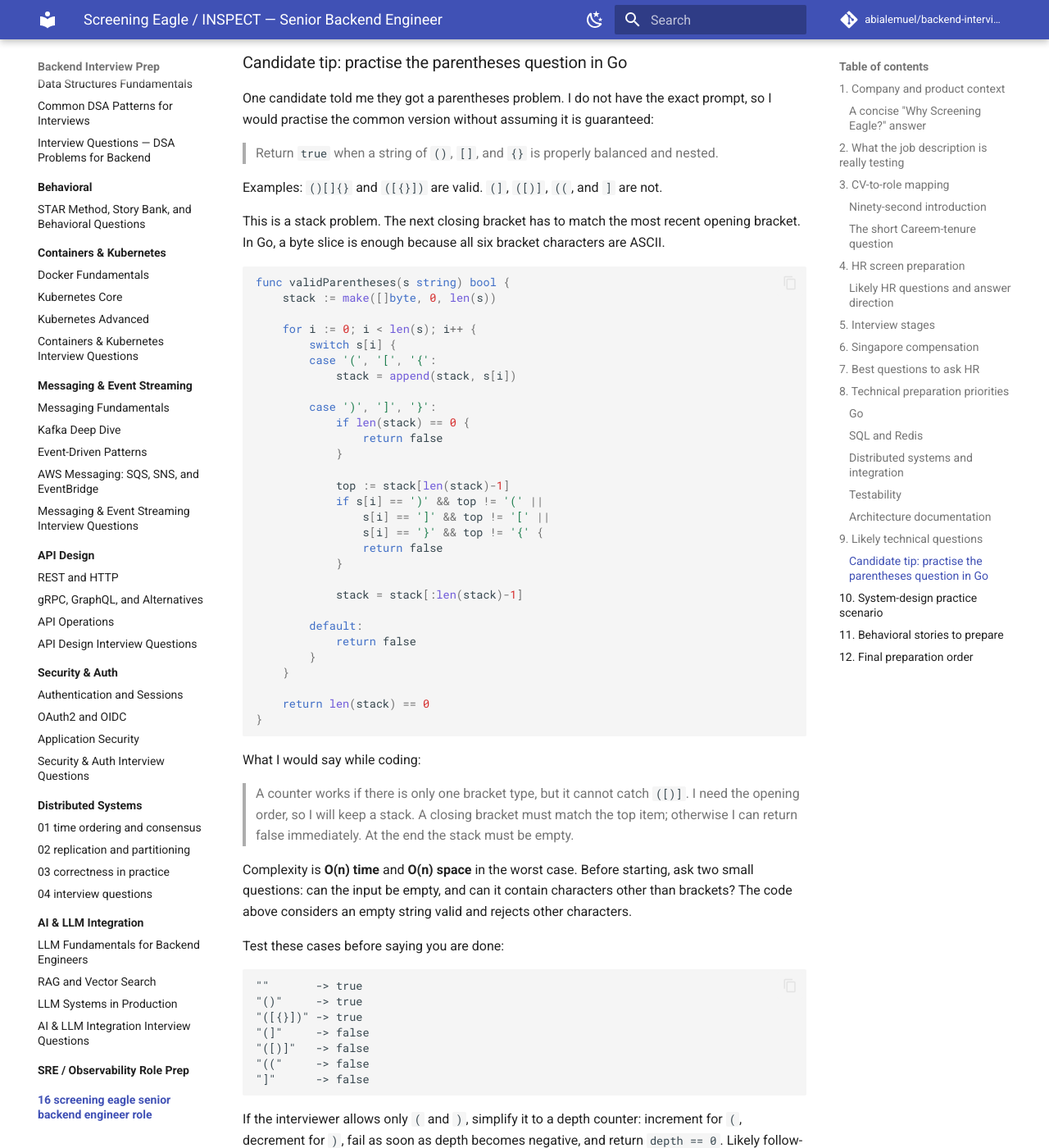
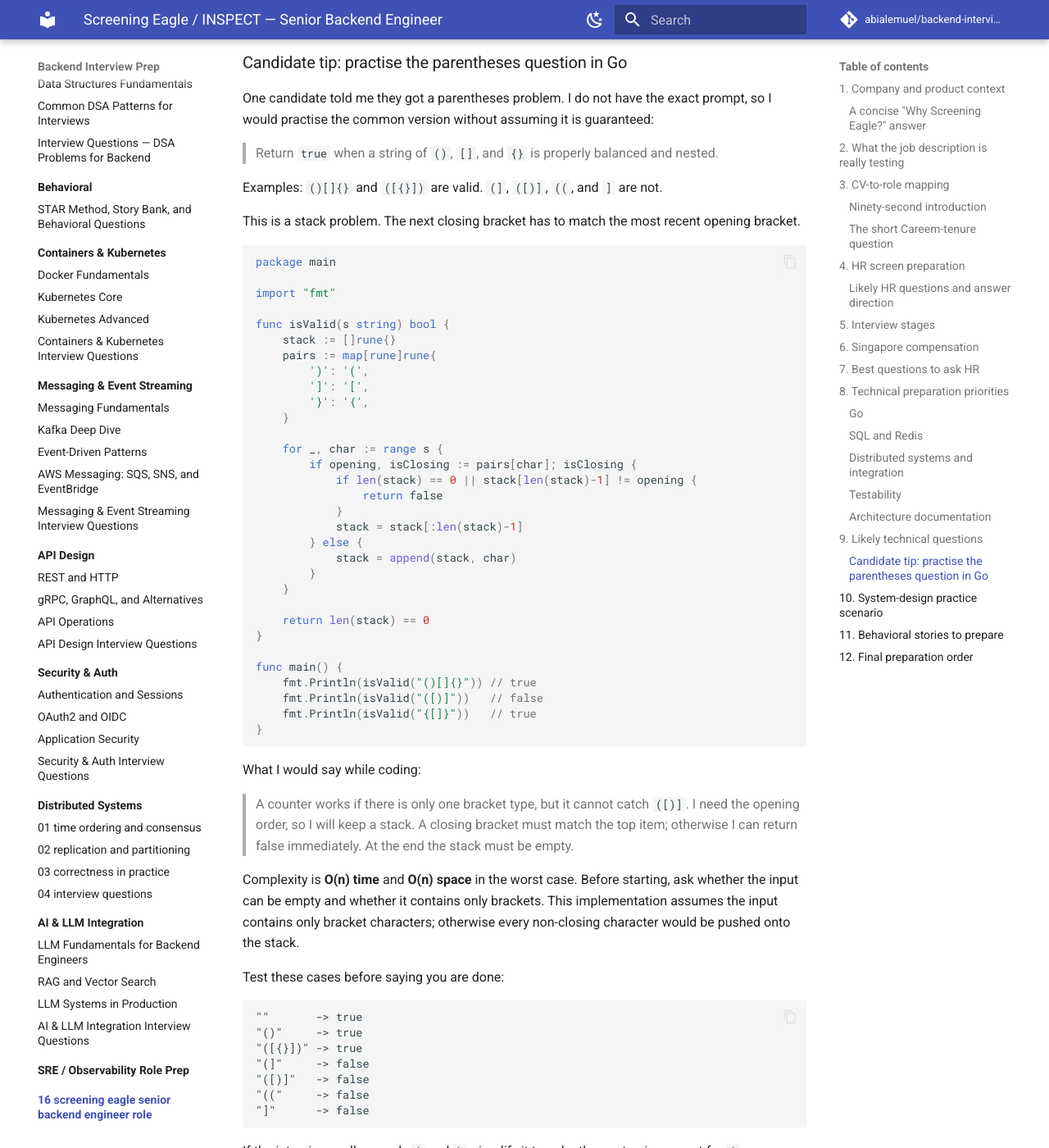
Before and after one commit to abialemuel/backend-interview-prep, an MkDocs documentation site: the page built from docs/16-screening-eagle-senior-backend-engineer-role/README.md, in a window 1280 px wide and 1400 px high, scrolled down 8683 px. Shown: the whole window at 82% size. Built offline with MkDocs 1.6.1 and Material for MkDocs 9.7.7, drawn with Linux system fonts in a browser that asks for light colours; comment, search, counter and statistics services are not loaded.

Commit message:
Use runnable Go parentheses example

````diff
--- a/docs/16-screening-eagle-senior-backend-engineer-role/README.md
+++ b/docs/16-screening-eagle-senior-backend-engineer-role/README.md
@@ -229,37 +229,39 @@ One candidate told me they got a parentheses problem. I do not have the exact pr
 
 Examples: `()[]{}` and `([{}])` are valid. `(]`, `([)]`, `((`, and `]` are not.
 
-This is a stack problem. The next closing bracket has to match the most recent opening bracket. In Go, a byte slice is enough because all six bracket characters are ASCII.
+This is a stack problem. The next closing bracket has to match the most recent opening bracket.
 
 ```go
-func validParentheses(s string) bool {
-	stack := make([]byte, 0, len(s))
+package main
 
-	for i := 0; i < len(s); i++ {
-		switch s[i] {
-		case '(', '[', '{':
-			stack = append(stack, s[i])
+import "fmt"
 
-		case ')', ']', '}':
-			if len(stack) == 0 {
+func isValid(s string) bool {
+	stack := []rune{}
+	pairs := map[rune]rune{
+		')': '(',
+		']': '[',
+		'}': '{',
+	}
+
+	for _, char := range s {
+		if opening, isClosing := pairs[char]; isClosing {
+			if len(stack) == 0 || stack[len(stack)-1] != opening {
 				return false
 			}
-
-			top := stack[len(stack)-1]
-			if s[i] == ')' && top != '(' ||
-				s[i] == ']' && top != '[' ||
-				s[i] == '}' && top != '{' {
-				return false
-			}
-
 			stack = stack[:len(stack)-1]
-
-		default:
-			return false
+		} else {
+			stack = append(stack, char)
 		}
 	}
 
 	return len(stack) == 0
+}
+
+func main() {
+	fmt.Println(isValid("()[]{}")) // true
+	fmt.Println(isValid("([)]"))   // false
+	fmt.Println(isValid("{[]}"))   // true
 }
 ```
 
@@ -267,7 +269,7 @@ What I would say while coding:
 
 > A counter works if there is only one bracket type, but it cannot catch `([)]`. I need the opening order, so I will keep a stack. A closing bracket must match the top item; otherwise I can return false immediately. At the end the stack must be empty.
 
-Complexity is **O(n) time** and **O(n) space** in the worst case. Before starting, ask two small questions: can the input be empty, and can it contain characters other than brackets? The code above considers an empty string valid and rejects other characters.
+Complexity is **O(n) time** and **O(n) space** in the worst case. Before starting, ask whether the input can be empty and whether it contains only brackets. This implementation assumes the input contains only bracket characters; otherwise every non-closing character would be pushed onto the stack.
 
 Test these cases before saying you are done:
 
````
